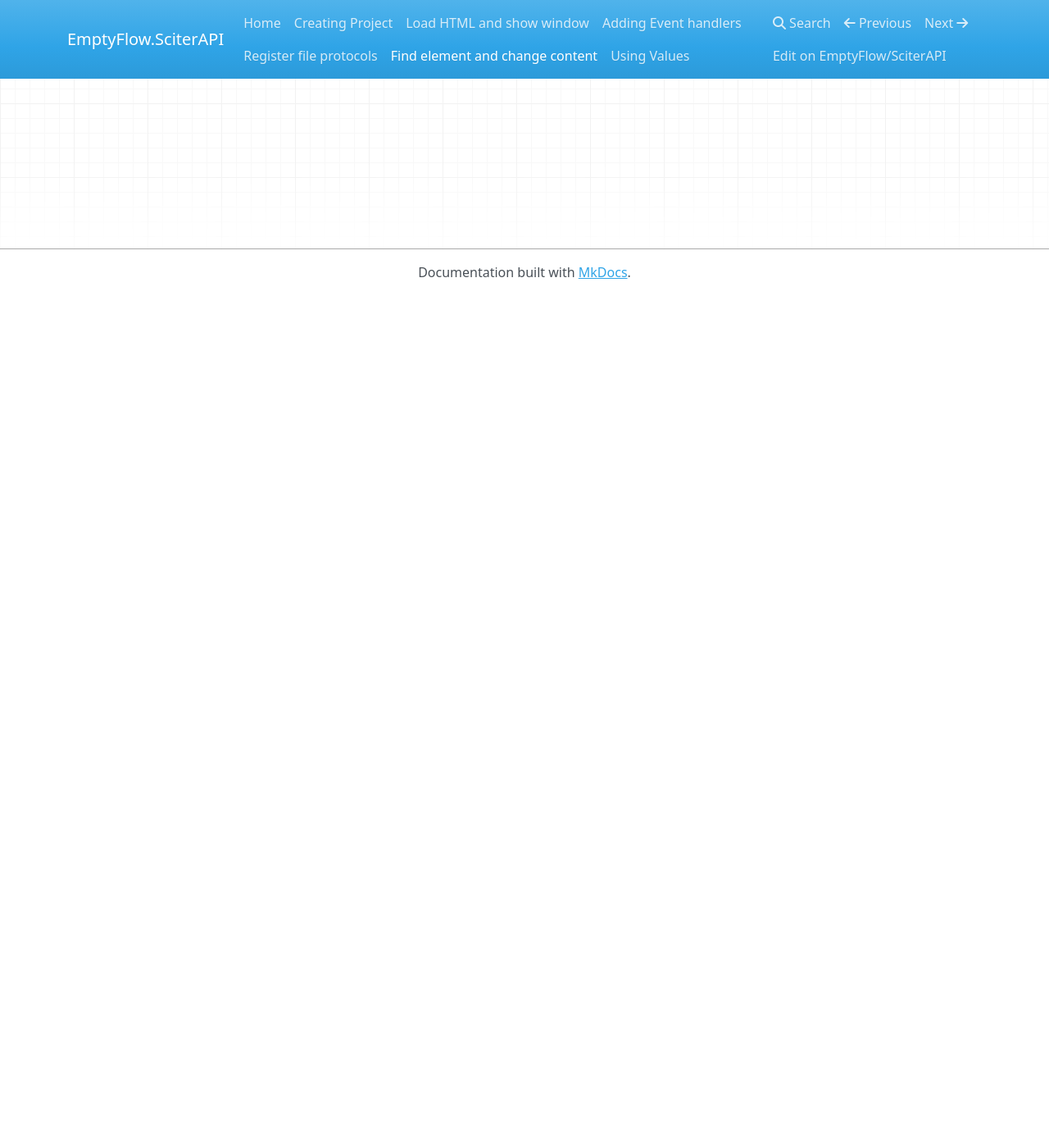
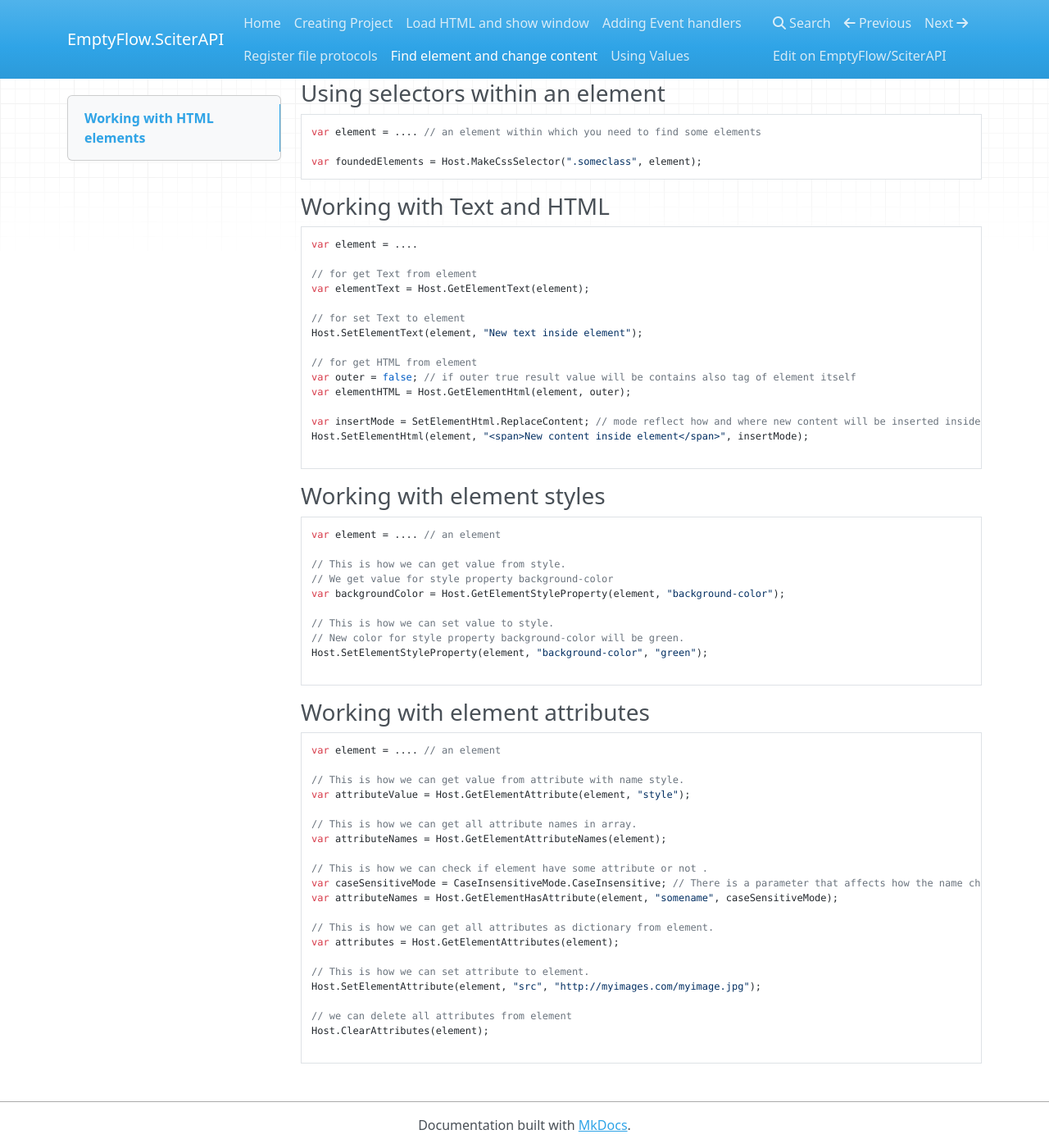
Before and after one commit to EmptyFlow/SciterAPIDocs, an MkDocs documentation site: the page built from docs/fileelement.md, in a window 1280 px wide and 1400 px high, scrolled down 243 px. Shown: the whole window at 82% size. Built offline with MkDocs 1.6.1, drawn with Linux system fonts in a browser that asks for light colours; nearby versions of some CDN libraries; before the commit the page ends 900 px from its top, so only the background shows below that; some of the changed text lies outside the part shown.

Commit message:
Added content for file element

````diff
--- a/docs/fileelement.md
+++ b/docs/fileelement.md
@@ -1,3 +1,80 @@
-## Find element and get/set tag's text/html
+## Working with HTML elements
 
-in progress
+### Using selectors throughout the page
+
+If you want to select multiple elements on the entire page, you need to search by CSS selector.
+
+```csharp
+var foundElements1 = Host.MakeCssSelector ("#myid"); // found element with identifier - myid
+var foundElements2 = Host.MakeCssSelector ("div"); // found all element with tag div on page
+var foundElements3 = Host.MakeCssSelector (".myclass"); // found all element with class myclass
+```
+
+### Using selectors within an element
+
+```csharp
+var element = .... // an element within which you need to find some elements
+
+var foundedElements = Host.MakeCssSelector(".someclass", element);
+```
+
+### Working with Text and HTML
+
+```csharp
+var element = ....
+
+// for get Text from element
+var elementText = Host.GetElementText(element);
+
+// for set Text to element
+Host.SetElementText(element, "New text inside element");
+
+// for get HTML from element
+var outer = false; // if outer true result value will be contains also tag of element itself
+var elementHTML = Host.GetElementHtml(element, outer);
+
+var insertMode = SetElementHtml.ReplaceContent; // mode reflect how and where new content will be inserted inside element
+Host.SetElementHtml(element, "<span>New content inside element</span>", insertMode);
+
+```
+
+### Working with element styles
+
+```csharp
+var element = .... // an element
+
+// This is how we can get value from style.
+// We get value for style property background-color
+var backgroundColor = Host.GetElementStyleProperty(element, "background-color");
+
+// This is how we can set value to style.
+// New color for style property background-color will be green.
+Host.SetElementStyleProperty(element, "background-color", "green");
+
+```
+
+### Working with element attributes
+
+```csharp
+var element = .... // an element
+
+// This is how we can get value from attribute with name style.
+var attributeValue = Host.GetElementAttribute(element, "style");
+
+// This is how we can get all attribute names in array.
+var attributeNames = Host.GetElementAttributeNames(element);
+
+// This is how we can check if element have some attribute or not .
+var caseSensitiveMode = CaseInsensitiveMode.CaseInsensitive; // There is a parameter that affects how the name check will be performed.
+var attributeNames = Host.GetElementHasAttribute(element, "somename", caseSensitiveMode);
+
+// This is how we can get all attributes as dictionary from element.
+var attributes = Host.GetElementAttributes(element);
+
+// This is how we can set attribute to element.
+Host.SetElementAttribute(element, "src", "http://myimages.com/myimage.jpg");
+
+// we can delete all attributes from element
+Host.ClearAttributes(element);
+
+```
````
